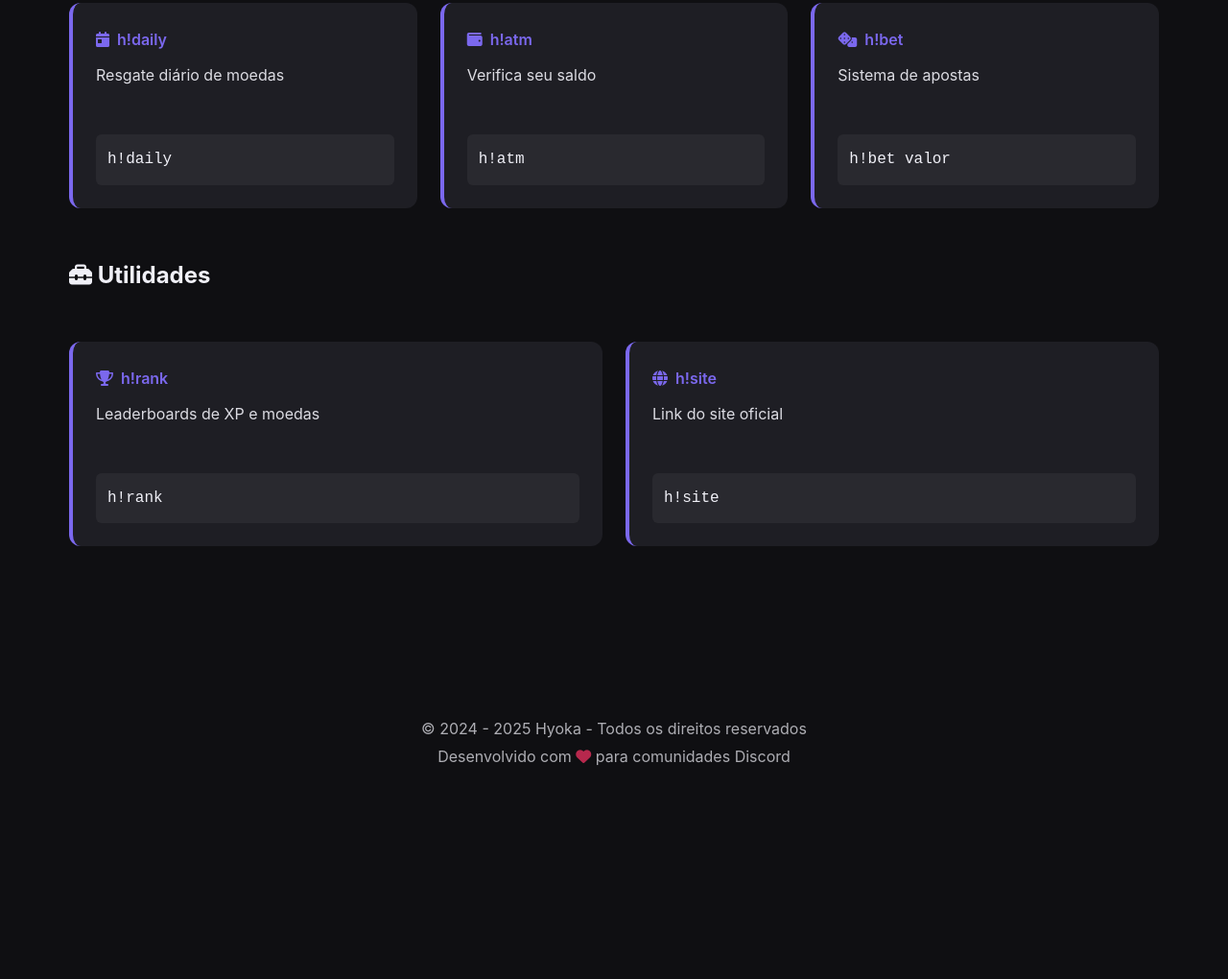
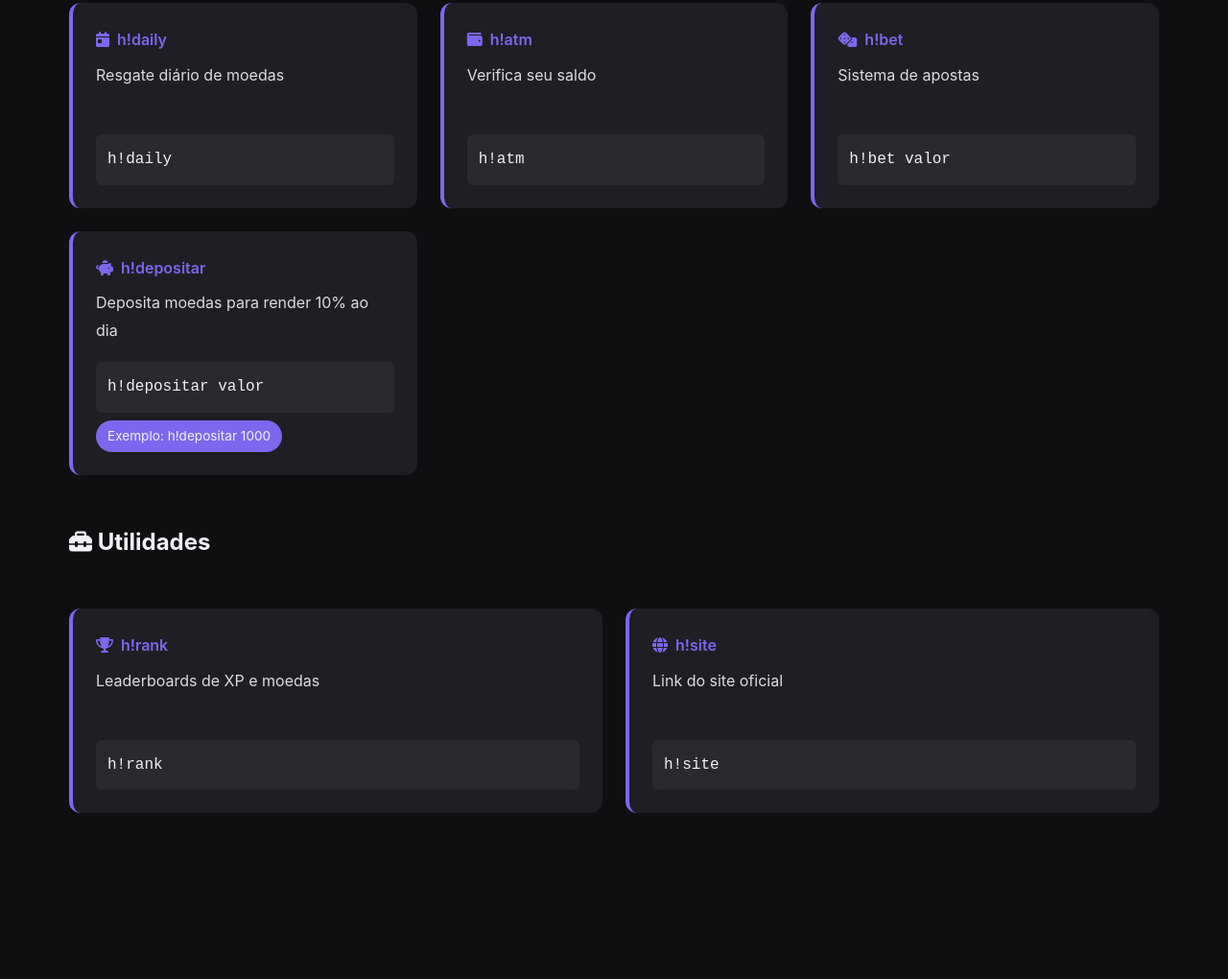
Before and after one commit to riqqjsss/hyokabot, a website: page public/index.html in a window 1280 px wide. Shown: the part 1255-2275 px from the top of the page at 96% size. Before the commit the page ends 2090 px from the top, so only its background shows below. Drawn offline with Linux system fonts and the light colour scheme.

Commit message:
added h!depositar cmd

```diff
--- a/public/index.html
+++ b/public/index.html
@@ -180,9 +180,15 @@
             <div class="command-desc">Sistema de apostas</div>
             <div class="command-syntax">h!bet valor</div>
         </div>
+
+        <div class="command-card">
+            <div class="command-name"><i class="fas fa-piggy-bank"></i> h!depositar</div>
+            <div class="command-desc">Deposita moedas para render 10% ao dia</div>
+            <div class="command-syntax">h!depositar valor</div>
+            <div class="badge">Exemplo: h!depositar 1000</div>
+        </div>
     </div>
 </section>
-
         <!-- Utilidades -->
         <section>
             <h2><i class="fas fa-toolbox"></i> Utilidades</h2>
```
Lines whose indentation alone changed are shown as unchanged.
